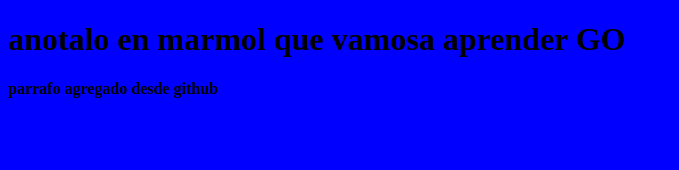
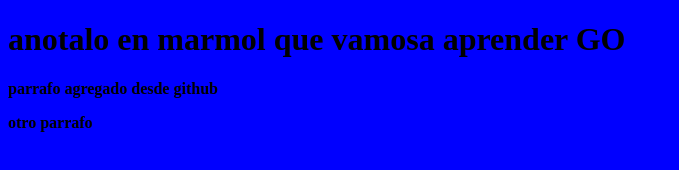
Before and after one commit to gabrie504/curso5, a plain HTML site: page html/index.html in a window 1280 px wide. Shown: the whole page, without its empty margins (0-679 px from the left). Drawn offline with Linux system fonts and the light colour scheme; files that its build step writes are made by us from their sources.

Commit message:
Update index.html

```diff
--- a/html/index.html
+++ b/html/index.html
@@ -10,5 +10,6 @@
 <body>
     <h1>anotalo en marmol que vamosa aprender GO</h1>
     <p>parrafo agregado desde github<p>
+    <p>otro parrafo<p>
 </body>
 </html>
```
